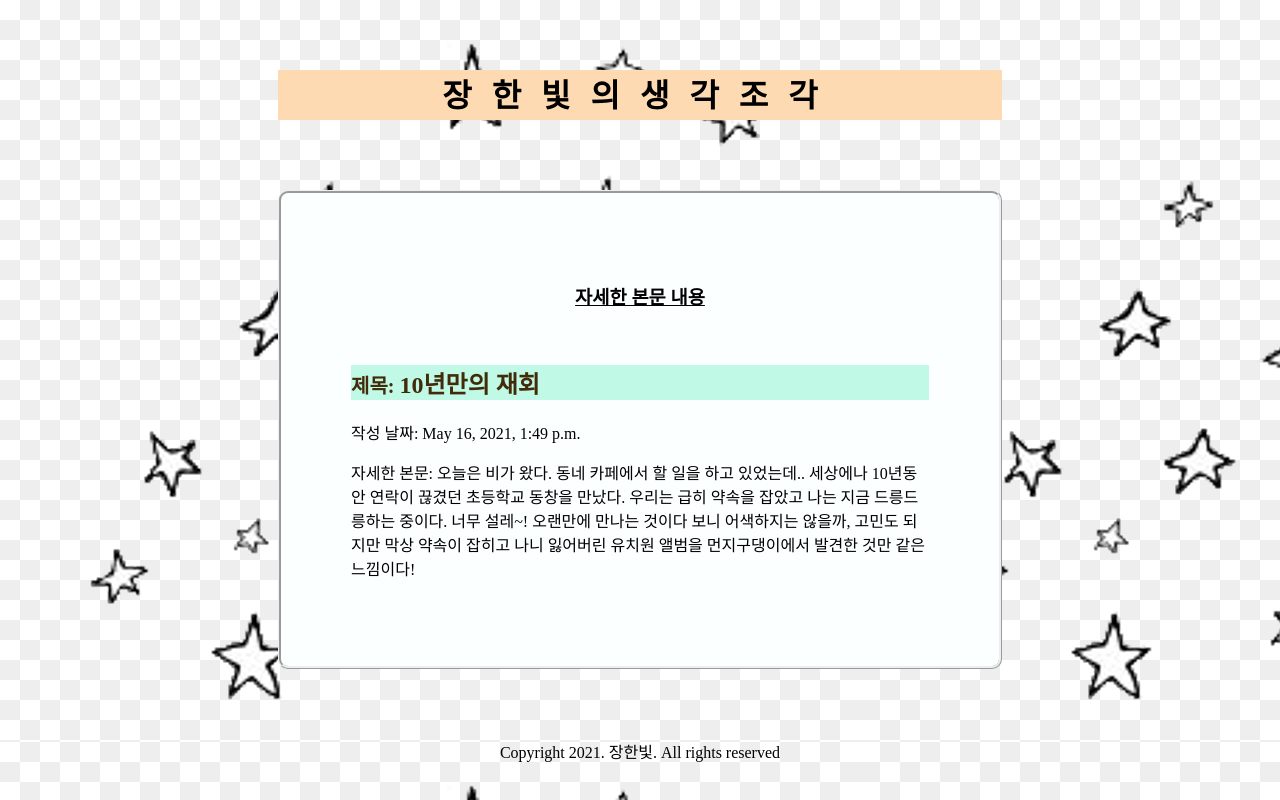
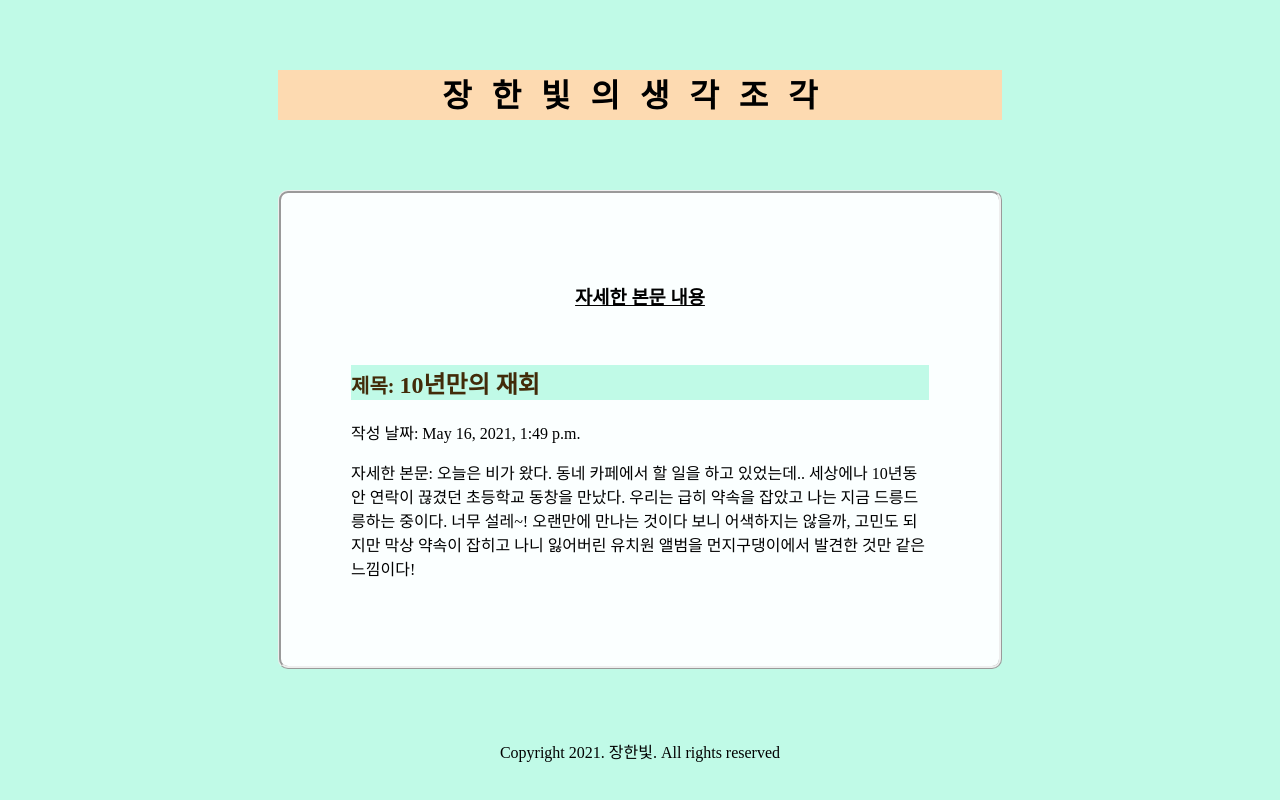
Before and after one commit to biiit4894/5th-session, a Django app: page /blog/1 in a window 1280 px wide. Run offline with Django 3.2, Linux system fonts and the light colour scheme; data comes from the database, SQL or seed files in the repository.

Commit message:
Update detail.html

```diff
--- a/journal/diaryApp/templates/detail.html
+++ b/journal/diaryApp/templates/detail.html
@@ -18,7 +18,6 @@
 
             body {
                 background: #C0FAE7;
-                background-image: url('C:/Users/HanBit/Desktop/diary/journal/diaryApp/star.png');
                 font-family: '나눔고딕';
             }
             article {
```
